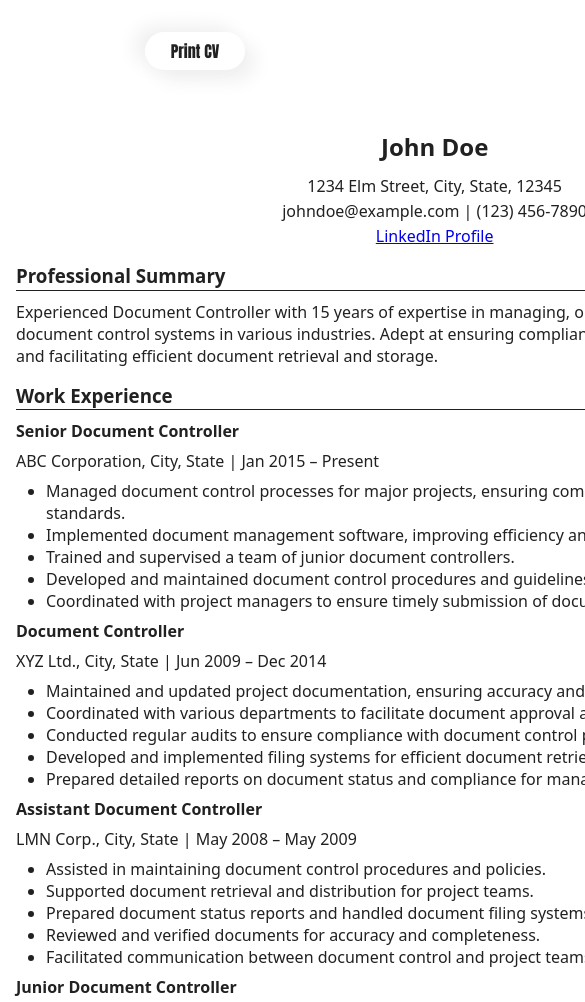
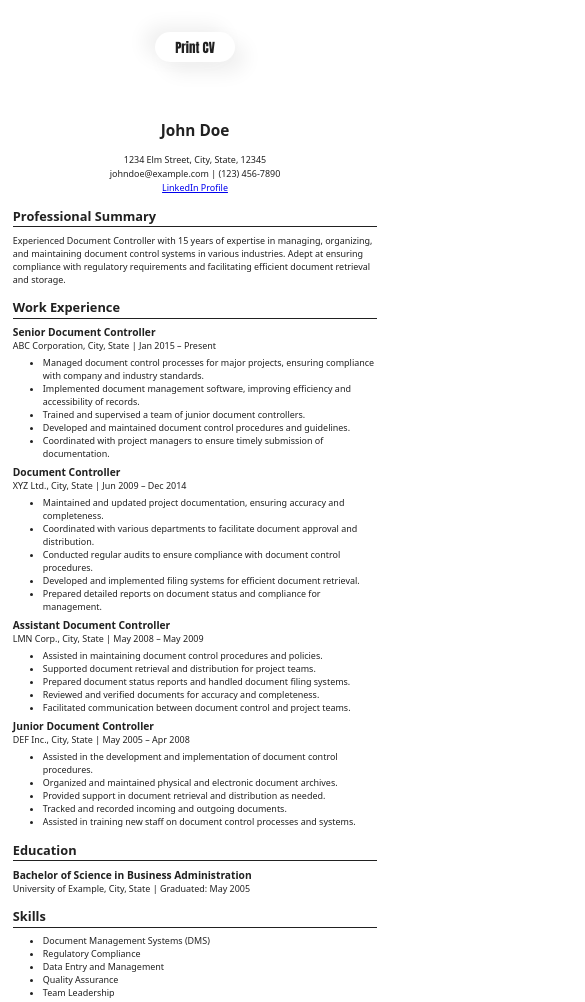
Before and after one commit to xamr0n/cv, a plain HTML site: page cv1.html in a window 390 px wide. Shown: the top 1002 px of the page, 585 px wide, since content can reach past the window. Drawn offline with Linux system fonts and the light colour scheme.

Commit message:
Update and rename cv-dc.html to cv1.html

```diff
--- a/cv-dc.html
+++ b/cv1.html
@@ -11,33 +11,39 @@
             padding: 0;
         }
         .container {
-            width: 23cm;
-            font-size: medium;
+            width: 100%;
+            max-width: 23cm;
+            font-size: 0.8em;
             color: #212121;
-            margin: 0 auto;
+            margin: 1em auto;
             padding: 1em;
             box-sizing: border-box;
         }
-        h2, h3, h4 {
-            margin: 0.5em 0;
+        h2, h3 {
+            margin-block-start: 1;
         }
-        p, ul {
-            margin: 0.5em 0;
+        h4 {
+            margin-block-start: 0;
+            margin-block-end: 0;
+        }
+        p {
+            margin: 0;
             padding: 0;
         }
         ul {
             list-style-type: disc;
-            padding-left: 30px;
+            padding-inline-start: 30px;
+            margin: 0.5em auto;
         }
         .section {
-            margin-bottom: 1em;
+            margin-bottom: .5em;
         }
         .header {
             text-align: center;
             margin-bottom: 1em;
         }
         .header p {
-            margin: 0.2em 0;
+            margin: 0.1em 0;
         }
         .content {
             max-width: 100%;
@@ -69,15 +75,17 @@
             transition: all ease 0.3s;
             transform: rotate(-360deg);
         }
-
         .print-button:hover {
             color: #fff; /* Change text color on hover */
             background-color: #212121; /* Change background color on hover */
             box-shadow: -10px -5px 20px #eee, 10px 10px 20px #efefef; /* Adjust box-shadow for a more pronounced effect */
             transform: rotate(0deg); /* Rotate back to original position on hover */
         }
-
         @media print {
+            @page {
+                size: A4;
+                margin: 0.25in 0.6in 0.25in 0.6in; /* top right bottom left */
+            }
             .print-button {
                 display: none;
             }
@@ -91,6 +99,31 @@
                 position: absolute;
                 left: 0;
                 top: 0;
+                width: auto;
+                margin: 0;
+                padding: 0;
+            }
+        }
+        @media (max-width: 600px) {
+            .container {
+                padding: 1em;
+            }
+            h2 {
+                font-size: 1.2em;
+            }
+            h3 {
+                font-size: 1em;
+            }
+            h4 {
+                font-size: 0.8em;
+            }
+            p, ul {
+                font-size: 0.7em;
+            }
+            .print-button {
+                width: 80px;
+                height: 30px;
+                font-size: small;
             }
         }
     </style>
```
Lines whose indentation alone changed are shown as unchanged.
